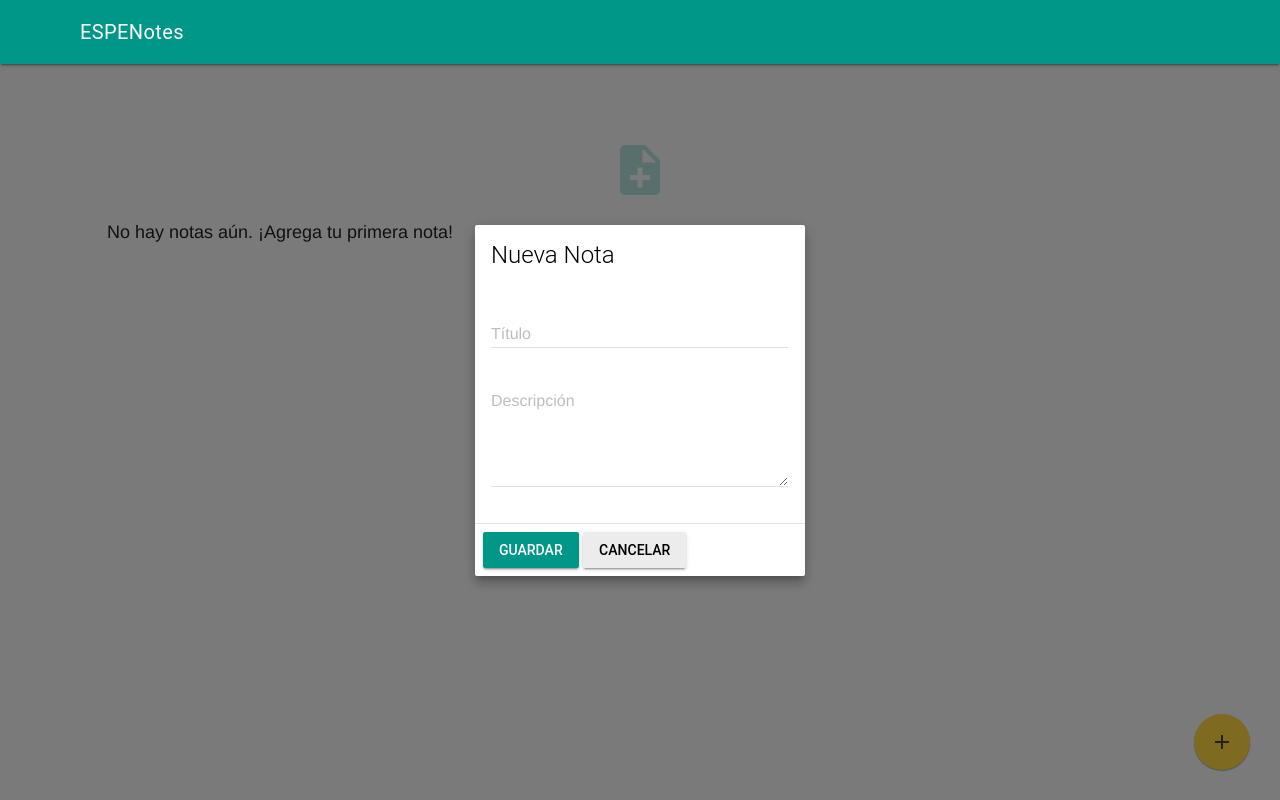
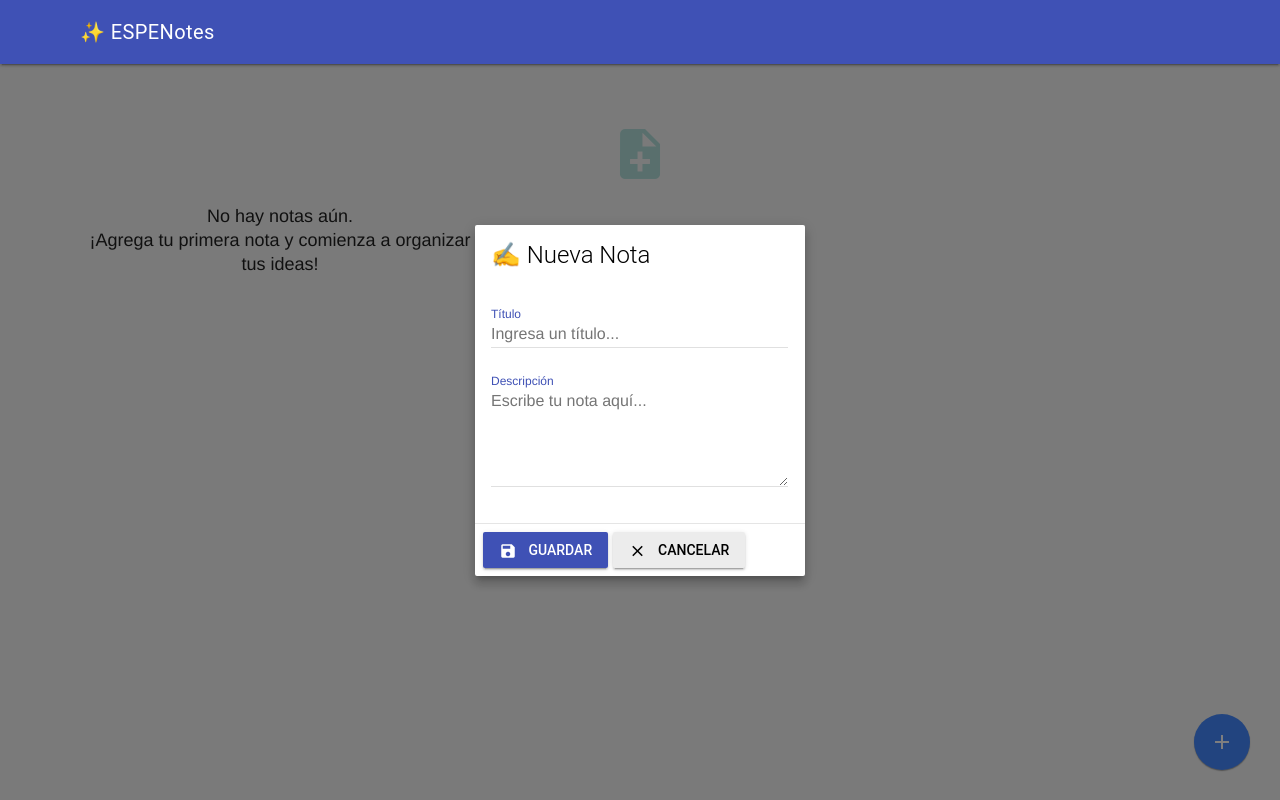
Before and after one commit to Alexmig24/T3_App_Notes, a website: page index.html in a window 1280 px wide. Both pictures are taken after a click on the button "add". Drawn offline with nearby package versions, Linux system fonts and the light colour scheme.

Commit message:
create the strucuture for PWA

```diff
--- a/index.html
+++ b/index.html
@@ -7,7 +7,7 @@
   <title>ESPENotes</title>
 
   <link rel="stylesheet" href="https://fonts.googleapis.com/icon?family=Material+Icons" />
-  <link rel="stylesheet" href="https://code.getmdl.io/1.3.0/material.teal-amber.min.css" />
+  <link rel="stylesheet" href="https://code.getmdl.io/1.3.0/material.indigo-blue.min.css" />
   <link rel="manifest" href="./manifest.webmanifest.json">
   <link rel="icon" type="image/png" href="./src/assets/icons/icon-128x128.png">
   <script async src="https://unpkg.com/pwacompat" crossorigin="anonymous"></script>
@@ -20,7 +20,7 @@
   <div class="mdl-layout mdl-js-layout mdl-layout--fixed-header">
     <header class="mdl-layout__header">
       <div class="mdl-layout__header-row">
-        <span class="mdl-layout-title">ESPENotes</span>
+        <span class="mdl-layout-title">✨ ESPENotes</span>
         <div class="mdl-layout-spacer"></div>
       </div>
     </header>
@@ -29,15 +29,15 @@
       <nav class="mdl-navigation">
         <a class="mdl-navigation__link" href="">
           <i class="material-icons mdl-color-text--primary">home</i>
-          Ir a la página Principal
+          <span>Página Principal</span>
         </a>
         <a class="mdl-navigation__link" href="">
           <i class="material-icons mdl-color-text--primary">post_add</i>
-          Notas Rápidas
+          <span>Notas Rápidas</span>
         </a>
         <div class="mdl-navigation__link app--install" id="banner-install">
           <i class="material-icons mdl-color-text--primary">app_settings_alt</i>
-          Instalar App
+          <span>Instalar App</span>
         </div>
       </nav>
     </div>
@@ -48,23 +48,25 @@
         <div id="add-note-section" class="add-note-modal">
           <div class="add-note-content mdl-card mdl-shadow--8dp">
             <div class="mdl-card__title">
-              <h2 class="mdl-card__title-text">Nueva Nota</h2>
+              <h2 class="mdl-card__title-text">✍️ Nueva Nota</h2>
             </div>
             <div class="mdl-card__supporting-text">
               <div class="mdl-textfield mdl-js-textfield mdl-textfield--floating-label">
-                <input class="mdl-textfield__input" type="text" id="note-title">
+                <input class="mdl-textfield__input" type="text" id="note-title" placeholder="Ingresa un título...">
                 <label class="mdl-textfield__label" for="note-title">Título</label>
               </div>
               <div class="mdl-textfield mdl-js-textfield mdl-textfield--floating-label">
-                <textarea class="mdl-textfield__input" id="note-text" rows="5"></textarea>
+                <textarea class="mdl-textfield__input" id="note-text" rows="5" placeholder="Escribe tu nota aquí..."></textarea>
                 <label class="mdl-textfield__label" for="note-text">Descripción</label>
               </div>
             </div>
             <div class="mdl-card__actions mdl-card--border">
               <button id="btn-save-note" class="mdl-button mdl-js-button mdl-button--raised mdl-button--colored">
+                <i class="material-icons" style="margin-right: 8px; font-size: 18px;">save</i>
                 Guardar
               </button>
               <button id="btn-cancel-note" class="mdl-button mdl-js-button mdl-button--raised">
+                <i class="material-icons" style="margin-right: 8px; font-size: 18px;">close</i>
                 Cancelar
               </button>
             </div>
@@ -72,12 +74,12 @@
         </div>
 
         <!-- Lista de notas -->
-        <div id="notes-container" class="notes-grid mdl-grid"></div>
+        <div id="notes-container" class="notes-grid"></div>
 
         <!-- Mensaje cuando no hay notas -->
         <div id="empty-notes" class="empty-notes-message">
           <i class="material-icons">note_add</i>
-          <p>No hay notas aún. ¡Agrega tu primera nota!</p>
+          <p>No hay notas aún.<br>¡Agrega tu primera nota y comienza a organizar tus ideas!</p>
         </div>
       </div>
 
```
